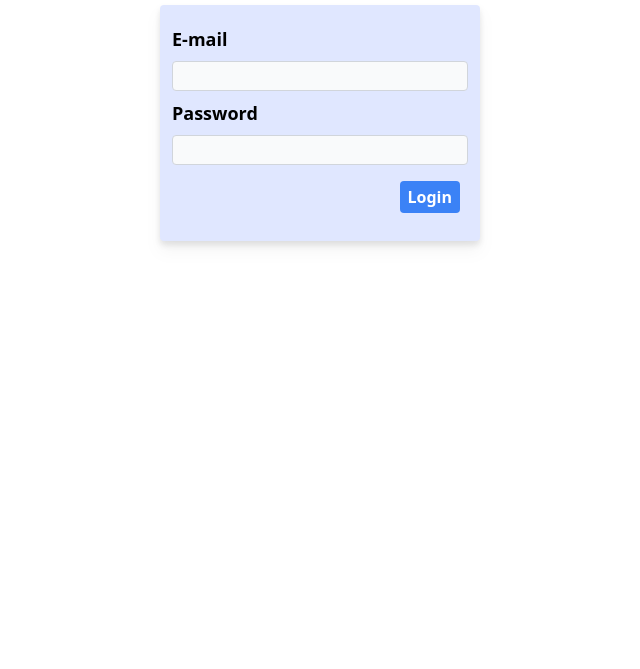
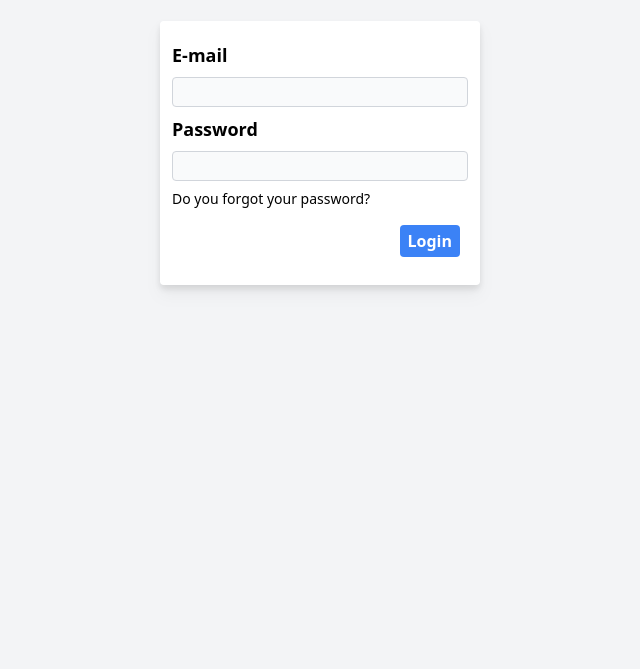
Before and after one commit to Matheus-Pombeiro/tailwind-exercises, a plain HTML site: page src/login.html in a window 1280 px wide. Shown: the part 131-800 px from the top of the page, without its empty margins (320-960 px from the left). Drawn offline with Linux system fonts and the light colour scheme.

Commit message:
REFACTOR:  login screen container

```diff
--- a/src/input.css
+++ b/src/input.css
@@ -16,7 +16,7 @@
     }
 
     .h2 {
-        @apply text-xl font-bold dark:text-white;
+        @apply text-lg xl:text-xl font-bold dark:text-white;
     }
 
     .btn-primary {
--- a/src/login.html
+++ b/src/login.html
@@ -6,9 +6,9 @@
     <title>Login | Tailwind</title>
     <link rel="stylesheet" href="../dist/output.css">
 </head>
-<body class="sub-container h-full m-auto dark:bg-gray-800">
+<body class="sub-container m-auto bg-gray-100 dark:bg-gray-800">
 
-    <main class="main m-auto">
+    <main class="main m-auto my-4">
 
         <h1 class="h1">Login Screen with <span class="text-brand-100">Tailwind CSS</span></h1>
 
@@ -16,13 +16,15 @@
 
             <h2 class="h2">Login</h2>
 
-            <div class="w-80 m-auto px-3 py-5 rounded drop-shadow-lg bg-indigo-100 flex flex-col justify-between gap-2">
+            <div class="w-80 m-auto px-3 py-5 rounded drop-shadow-lg bg-white flex flex-col justify-between gap-2">
 
                 <label for="email" class="text-lg font-semibold">E-mail</label>
                 <input type="email" name="email" id="email" class="input">
 
                 <label for="password" class="text-lg font-semibold">Password</label>
                 <input type="password" name="password" id="password" class="input">
+
+                <p class="text-sm cursor-pointer hover:underline">Do you forgot your password?</p>
 
                 <input type="submit" value="Login" class="btn-primary">
 
```
Also changed, not shown: dist/output.css.
